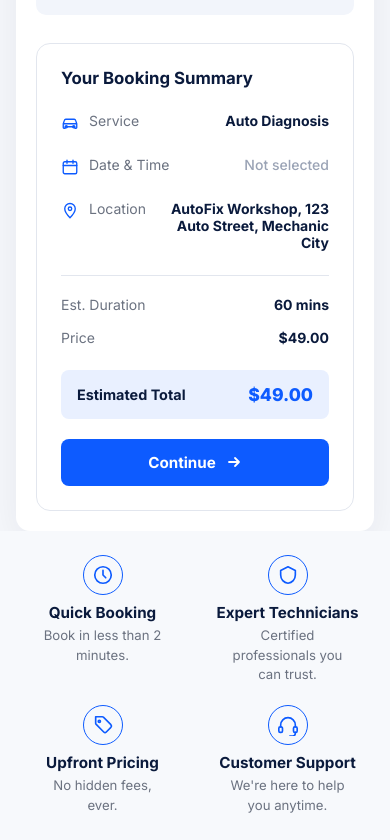
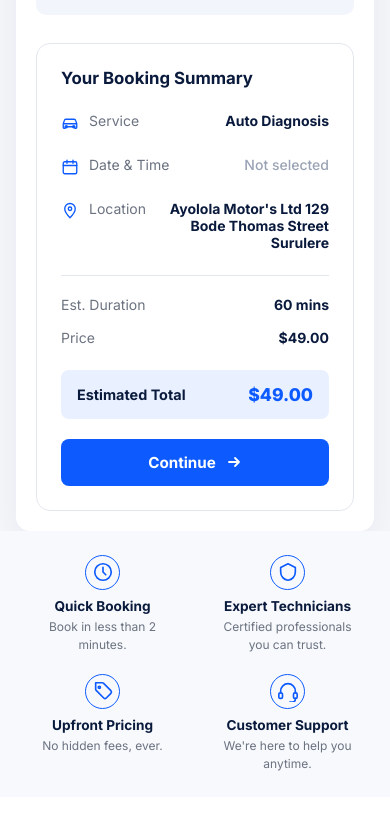
Before and after one commit to koweb1/ayolola_website, a React (Vite) app: page /booking in a window 390 px wide. Shown: the part 1131-1971 px from the top of the page. After the commit the page ends 1928 px from the top, so only its background shows below. Built offline with nearby package versions, Linux system fonts and the light colour scheme.

Commit message:
improved

```diff
--- a/src/components/booking/bookingsummarycard.css
+++ b/src/components/booking/bookingsummarycard.css
@@ -91,3 +91,11 @@
   background: #b9c5dd;
   cursor: not-allowed;
 }
+
+@media (max-width: 380px) {
+  .booking-summary-card {
+  padding: 24px 12px;
+  width: 100%;
+
+}
+}
--- a/src/components/booking/featureitem.css
+++ b/src/components/booking/featureitem.css
@@ -48,3 +48,15 @@
     max-width: 130px;
   }
 }
+@media (max-width: 400px){
+.feature-item__title {
+  font-size: 0.85rem;
+}
+.feature-item__description {
+  font-size: 0.75rem;
+}
+.feature-item__icon {
+  width: 35px;
+  height: 35px;
+}
+}
--- a/src/pages/booking.tsx
+++ b/src/pages/booking.tsx
@@ -162,7 +162,7 @@ const BookingPage: React.FC = () => {
                 {
                   icon: <MapPinIcon />,
                   label: "Location",
-                  value: "AutoFix Workshop, 123 Auto Street, Mechanic City",
+                  value: "Ayolola Motor's Ltd 129 Bode Thomas Street Surulere",
                 },
               ]}
               duration={duration}
```
